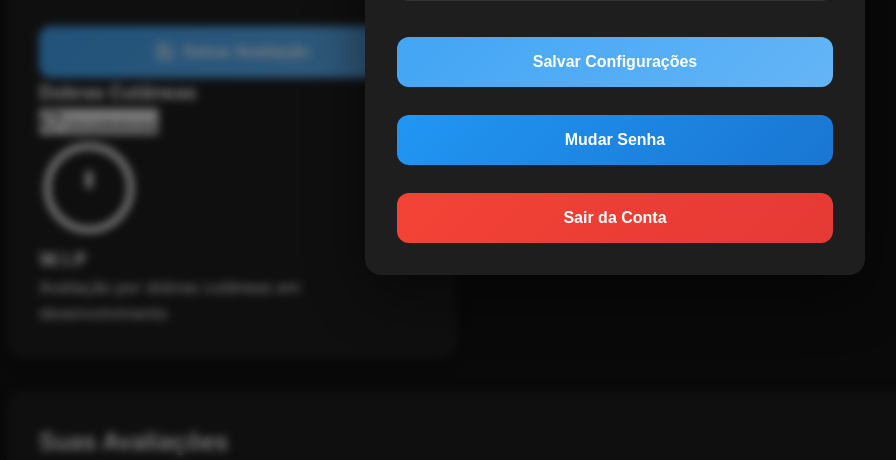
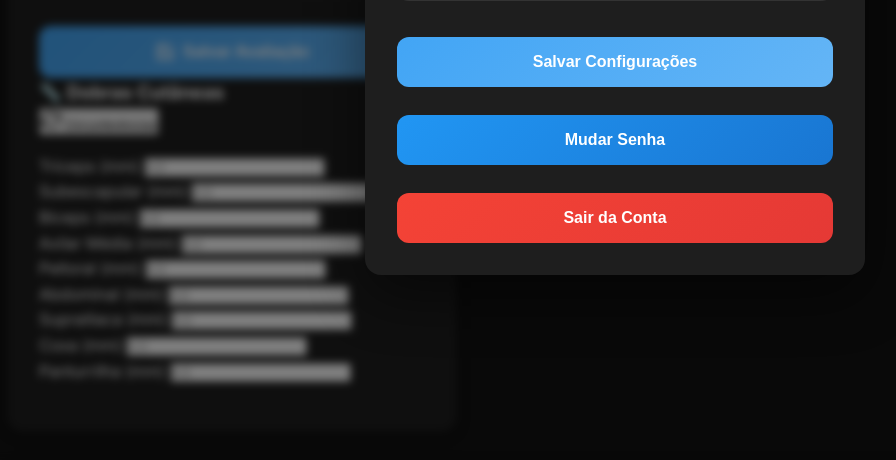
Before and after one commit to Vilacio-Cordeiro-JR/Projeto_anaminese, a Flask app: page / in a window 1280 px wide. Shown: the part 922-1382 px from the top of the page, without its empty margins (25-921 px from the left). Run offline with Flask 3, Linux system fonts and the light colour scheme; the visitor is signed in with stand-in values (Sample User, id 1); data that the repository does not hold is empty; some libraries are stand-ins or nearby versions.

Commit message:
Refactor: Cards sobrepostos com z-index + formulário completo de dobras cutâneas

```diff
--- a/web/templates/index.html
+++ b/web/templates/index.html
@@ -162,11 +162,11 @@
                                 </div>
                             </div>
 
-                            <!-- Lado Trás: Dobras (W.I.P) -->
+                            <!-- Lado Trás: Dobras Cutâneas -->
                             <div class="flip-back">
                                 <!-- Header com título e switch -->
                                 <div class="measurement-header">
-                                    <h3 class="measurement-title">Dobras Cutâneas</h3>
+                                    <h3 class="measurement-title">📏 Dobras Cutâneas</h3>
                                     <button type="button" class="measurement-switch" onclick="flipMeasurementCard()">
                                         <svg width="20" height="20" viewBox="0 0 24 24" fill="none" stroke="currentColor" stroke-width="2">
                                             <polyline points="23 4 23 10 17 10"></polyline>
@@ -177,14 +177,52 @@
                                     </button>
                                 </div>
 
-                                <div class="wip-container">
-                                    <svg width="100" height="100" viewBox="0 0 24 24" fill="none" stroke="currentColor" stroke-width="1.5">
-                                        <circle cx="12" cy="12" r="10"></circle>
-                                        <line x1="12" y1="8" x2="12" y2="12"></line>
-                                        <line x1="12" y1="16" x2="12.01" y2="16"></line>
-                                    </svg>
-                                    <h3>W.I.P</h3>
-                                    <p>Avaliação por dobras cutâneas em desenvolvimento</p>
+                                <div class="form-grid" style="padding: 1rem 0;">
+                                    <!-- Dobras do Tronco -->
+                                    <div class="input-group">
+                                        <label for="dobra_triceps">Tríceps (mm)</label>
+                                        <input type="number" id="dobra_triceps" name="dobra_triceps" step="0.1" min="0" placeholder="0.0">
+                                    </div>
+
+                                    <div class="input-group">
+                                        <label for="dobra_subescapular">Subescapular (mm)</label>
+                                        <input type="number" id="dobra_subescapular" name="dobra_subescapular" step="0.1" min="0" placeholder="0.0">
+                                    </div>
+
+                                    <div class="input-group">
+                                        <label for="dobra_biceps">Bíceps (mm)</label>
+                                        <input type="number" id="dobra_biceps" name="dobra_biceps" step="0.1" min="0" placeholder="0.0">
+                                    </div>
+
+                                    <div class="input-group">
+                                        <label for="dobra_axilar">Axilar Média (mm)</label>
+                                        <input type="number" id="dobra_axilar" name="dobra_axilar" step="0.1" min="0" placeholder="0.0">
+                                    </div>
+
+                                    <div class="input-group">
+                                        <label for="dobra_peitoral">Peitoral (mm)</label>
+                                        <input type="number" id="dobra_peitoral" name="dobra_peitoral" step="0.1" min="0" placeholder="0.0">
+                                    </div>
+
+                                    <div class="input-group">
+                                        <label for="dobra_abdominal">Abdominal (mm)</label>
+                                        <input type="number" id="dobra_abdominal" name="dobra_abdominal" step="0.1" min="0" placeholder="0.0">
+                                    </div>
+
+                                    <div class="input-group">
+                                        <label for="dobra_suprailiaca">Suprailíaca (mm)</label>
+                                        <input type="number" id="dobra_suprailiaca" name="dobra_suprailiaca" step="0.1" min="0" placeholder="0.0">
+                                    </div>
+
+                                    <div class="input-group">
+                                        <label for="dobra_coxa">Coxa (mm)</label>
+                                        <input type="number" id="dobra_coxa" name="dobra_coxa" step="0.1" min="0" placeholder="0.0">
+                                    </div>
+
+                                    <div class="input-group">
+                                        <label for="dobra_panturrilha">Panturrilha (mm)</label>
+                                        <input type="number" id="dobra_panturrilha" name="dobra_panturrilha" step="0.1" min="0" placeholder="0.0">
+                                    </div>
                                 </div>
                             </div>
                         </div>
```
Also changed, not shown: web/static/css/style.css (+39 -21 lines).
